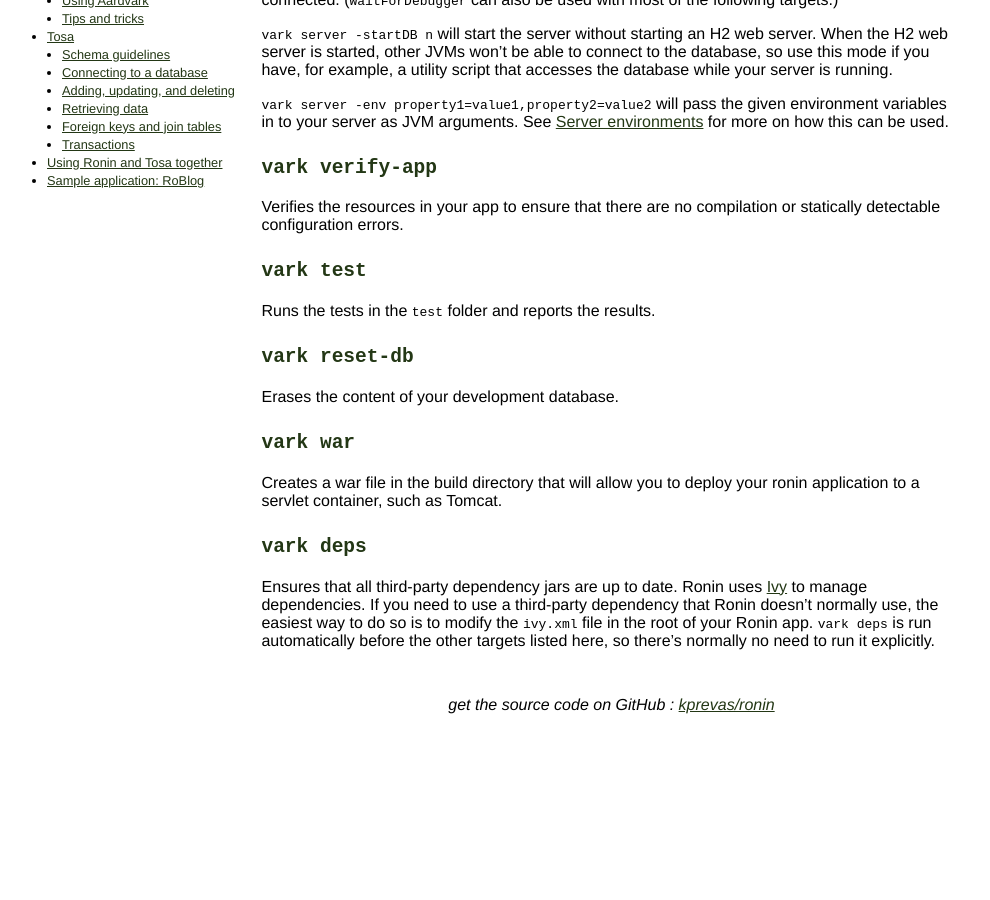
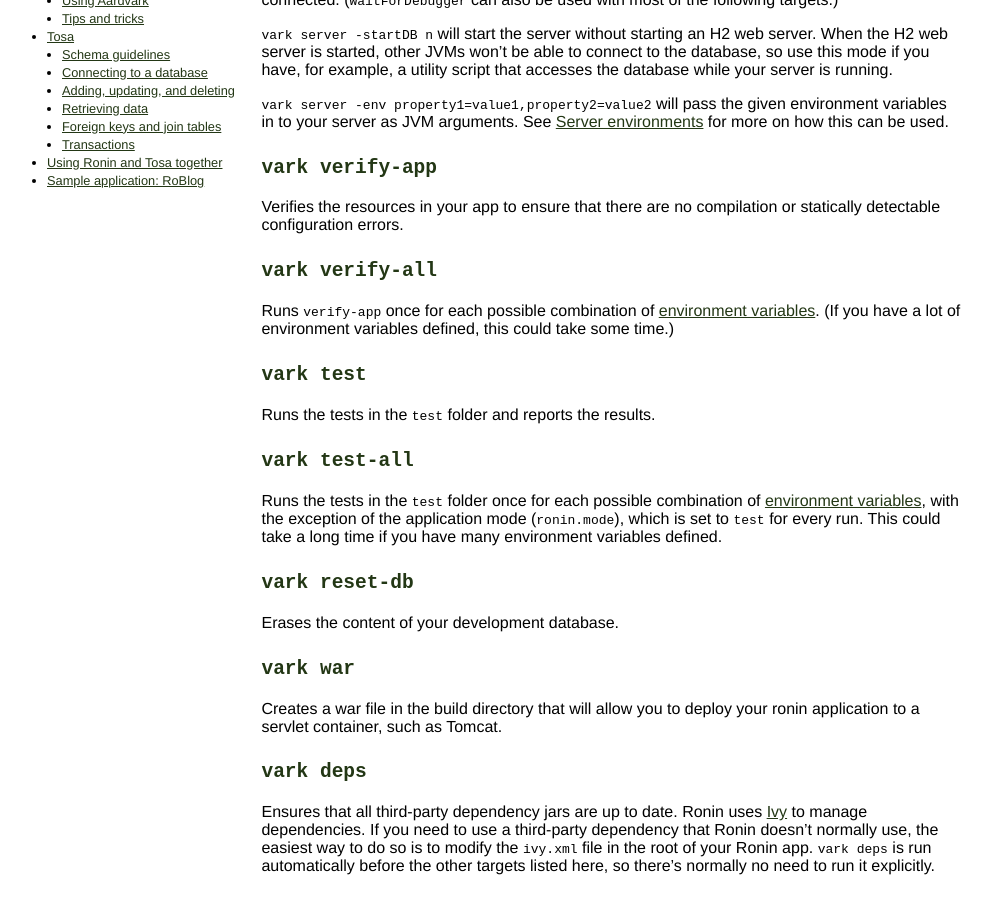
Before and after one commit to kprevas/ronin, a Jekyll site: the page built from Aardvark-in-Ronin.md, in a window 1280 px wide and 900 px high, scrolled down 701 px. Shown: the whole window, without its empty margins (1-991 px from the left). Built offline with Jekyll 4.4.1, drawn with Linux system fonts in a browser that asks for light colours; some web fonts are replaced; Markdown is read by kramdown in place of the engine named in the settings; before the commit the page ends 1423 px from its top, so only the background shows below that.

Commit message:
docs for verify-all and test-all

```diff
--- a/Aardvark-in-Ronin.md
+++ b/Aardvark-in-Ronin.md
@@ -41,8 +41,17 @@
 ## `vark verify-app`
 Verifies the resources in your app to ensure that there are no compilation or statically detectable configuration errors.
 
+## `vark verify-all`
+Runs `verify-app` once for each possible combination of [environment variables](Environments.html).
+(If you have a lot of environment variables defined, this could take some time.)
+
 ## `vark test`
 Runs the tests in the `test` folder and reports the results.
+
+## `vark test-all`
+Runs the tests in the `test` folder once for each possible combination of [environment variables](Environments.html),
+with the exception of the application mode (`ronin.mode`), which is set to `test` for every run.  This could
+take a long time if you have many environment variables defined.
 
 ## `vark reset-db`
 Erases the content of your development database.
```
